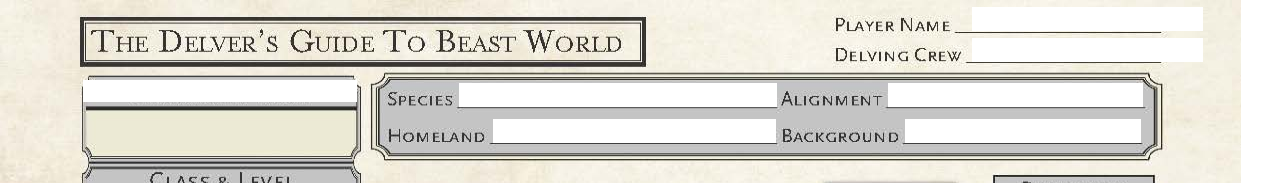
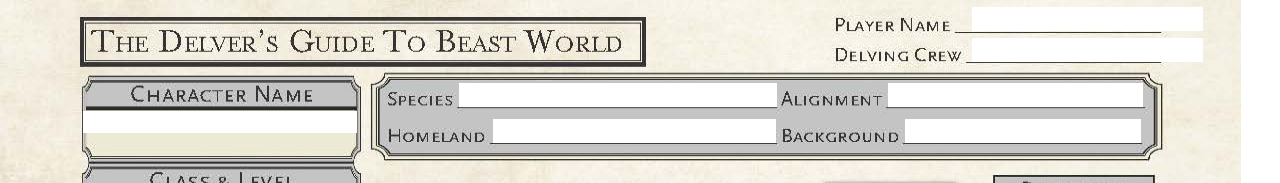
Before and after one commit to nodebotanist/beastworld-character-sheet, a Next.js app: page / in a window 1280 px wide. Shown: the top 183 px of the page. Built offline with nearby package versions, Linux system fonts and the light colour scheme.

Commit message:
Quick fix to character name

```diff
--- a/public/styles/globals.css
+++ b/public/styles/globals.css
@@ -501,7 +501,7 @@ img {
 
 #character-name-block {
     position: absolute;
-    margin-top: 80px;
+    margin-top: 111px;
     margin-left: 83px;
     width: 274px;
 }
```
